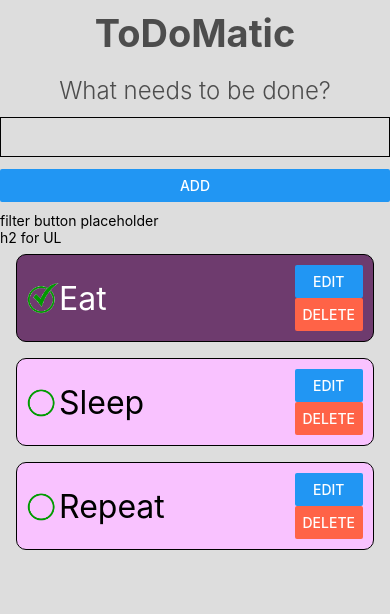
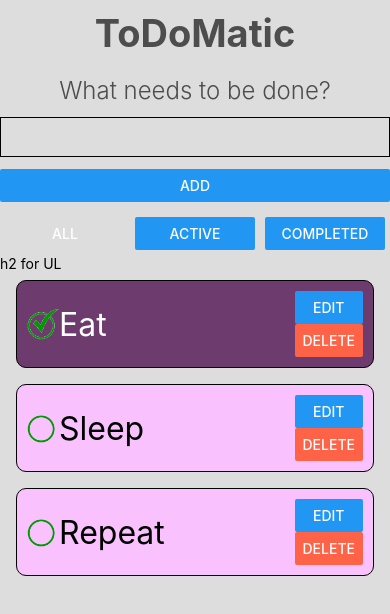
Before and after one commit to Chip-L/todo-react-native, a React Native app: screen / in a window 390 px wide. Shown: the top 614 px of the page. Built offline with nearby package versions, Linux system fonts and the light colour scheme.

Commit message:
filtering functionality added and works

```diff
--- a/app/components/FilterButton.js
+++ b/app/components/FilterButton.js
@@ -1,18 +1,24 @@
 import React from "react";
-import { Button } from "react-native";
+import { Button, StyleSheet, View } from "react-native";
 
-function FilterButton({ name, setFilter }) {
+function FilterButton({ name, color, setFilter }) {
   return (
-    <Button
-      onPress={setFilter}
-      title={name}
-      accessibilityLabel={`Show ${name} tasks`}
-    />
+    <View style={styles.button}>
+      <Button
+        onPress={setFilter}
+        color={color}
+        title={name}
+        accessibilityLabel={`Show ${name} tasks`}
+      />
+    </View>
   );
 }
 
 const styles = StyleSheet.create({
-  button: {},
+  button: {
+    flex: 1,
+    padding: 5,
+  },
 });
 
 export default FilterButton;
--- a/app/screens/ToDoScreen.js
+++ b/app/screens/ToDoScreen.js
@@ -10,6 +10,7 @@ import {
 } from "react-native";
 
 import Form from "../components/Form";
+import FilterButton from "../components/FilterButton";
 import ToDoItem from "../components/ToDoItem";
 import randomID from "../utils/randomID";
 
@@ -19,8 +20,27 @@ const DATA = [
   { id: "todo-" + randomID(), name: "Repeat", completed: false },
 ];
 
+// These constants are out here so they don't update with the App page refresh.
+const FILTER_MAP = {
+  All: () => true,
+  Active: (task) => !task.completed,
+  Completed: (task) => task.completed,
+};
+
+const FILTER_NAMES = Object.keys(FILTER_MAP);
+
 function ToDoScreen(props) {
   const [tasks, setTasks] = useState(DATA);
+  const [filter, setFilter] = useState("All");
+
+  const fliterList = FILTER_NAMES.map((name) => (
+    <FilterButton
+      key={name}
+      name={name}
+      color={name === filter ? "transparent" : ""}
+      setFilter={() => setFilter(name)}
+    />
+  ));
 
   function addTask(name) {
     const newTask = { id: "task-" + randomID(), name: name, completed: false };
@@ -47,14 +67,11 @@ function ToDoScreen(props) {
       </Text>
       <Form addTask={addTask} showLayout={props.showLayout} />
 
-      <Text>filter button placeholder</Text>
+      <View style={styles.filterList}>{fliterList}</View>
 
       <Text>h2 for UL </Text>
-
-      {/* <ToDoItem item={tasks[0]} toggleTaskCompleted={toggleTaskCompleted} />
-      <ToDoItem item={tasks[1]} toggleTaskCompleted={toggleTaskCompleted} /> */}
       <FlatList
-        data={tasks}
+        data={tasks.filter(FILTER_MAP[filter])}
         renderItem={({ item }) => (
           <ToDoItem
             item={item}
@@ -90,6 +107,10 @@ const styles = StyleSheet.create({
     textAlign: "center",
     marginVertical: 10,
   },
+  filterList: {
+    flexDirection: "row",
+    justifyContent: "space-between",
+  },
 });
 
 export default ToDoScreen;
```
